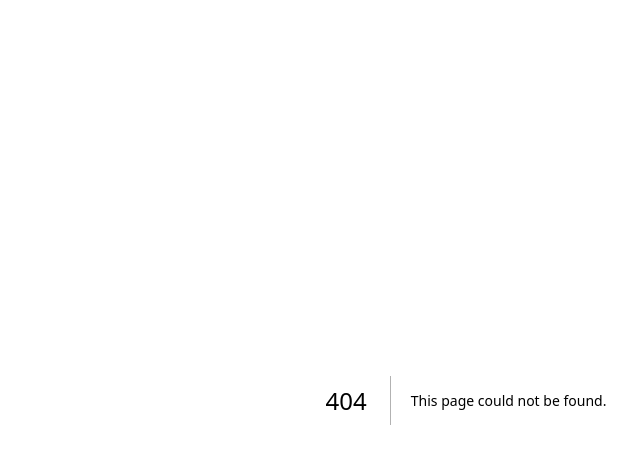
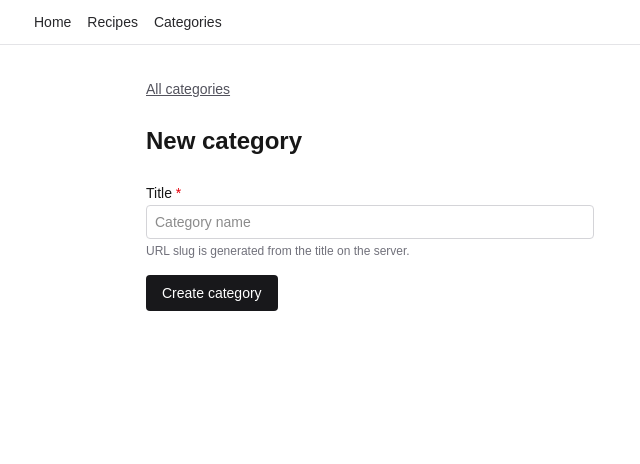
Before and after one commit to moaborg99/recipe-manager, a Next.js app: page /categories/new in a window 1280 px wide. Before the commit this address had no page. Shown: the top 464 px of the page, without its empty margins (174-814 px from the left). Built offline with nearby package versions, Linux system fonts and the light colour scheme; no server answers.

Commit message:
feat(categories): Add category CRUD pages and layout nav. Small fix for handle submit in recipie-form

```diff
--- /dev/null
+++ b/app/categories/[slug]/edit/page.tsx
@@ -0,0 +1,33 @@
+import Link from "next/link";
+import { notFound } from "next/navigation";
+
+import { CategoryForm } from "@/components/categories/category-form";
+import { getCategoryBySlug } from "@/lib/categories";
+
+export default async function EditCategoryPage(
+  props: PageProps<"/categories/[slug]/edit">,
+) {
+  const { slug } = await props.params;
+  const category = await getCategoryBySlug(slug);
+
+  if (!category) {
+    notFound();
+  }
+
+  return (
+    <main className="mx-auto max-w-2xl px-4 py-8 space-y-6">
+      <p className="flex flex-wrap gap-4 text-sm">
+        <Link href="/categories" className="text-zinc-600 underline">
+          All categories
+        </Link>
+      </p>
+      <h1 className="text-2xl font-bold">Edit category</h1>
+      <CategoryForm
+        key={category.id}
+        mode="edit"
+        initialSlug={slug}
+        defaultValues={{ title: category.title }}
+      />
+    </main>
+  );
+}
--- /dev/null
+++ b/app/categories/new/page.tsx
@@ -0,0 +1,17 @@
+import Link from "next/link";
+
+import { CategoryForm } from "@/components/categories/category-form";
+
+export default function NewCategoryPage() {
+  return (
+    <main className="mx-auto max-w-2xl px-4 py-8 space-y-6">
+      <p>
+        <Link href="/categories" className="text-zinc-600 underline text-sm">
+          All categories
+        </Link>
+      </p>
+      <h1 className="text-2xl font-bold">New category</h1>
+      <CategoryForm mode="create" />
+    </main>
+  );
+}
--- /dev/null
+++ b/app/categories/page.tsx
@@ -0,0 +1,49 @@
+import Link from "next/link";
+
+import { DeleteCategoryButton } from "@/components/categories/delete-category-button";
+import { getCategories } from "@/lib/categories";
+
+export default async function CategoriesPage() {
+  const categories = await getCategories();
+
+  return (
+    <main className="mx-auto max-w-2xl px-4 py-8 space-y-6">
+      <div className="flex flex-wrap items-center justify-between gap-3">
+        <h1 className="text-2xl font-bold m-0">Categories</h1>
+        <Link
+          href="/categories/new"
+          className="rounded border border-zinc-800 bg-zinc-900 px-3 py-1.5 text-sm font-medium text-white"
+        >
+          New category
+        </Link>
+      </div>
+
+      {categories.length === 0 ? (
+        <p className="text-zinc-600 text-sm">No categories yet. Create one to get started.</p>
+      ) : (
+        <ul className="divide-y divide-zinc-200 rounded-lg border border-zinc-200 list-none m-0 p-0">
+          {categories.map((c) => (
+            <li
+              key={c.id}
+              className="flex flex-wrap items-center justify-between gap-3 px-4 py-3"
+            >
+              <div>
+                <p className="font-medium text-zinc-900 m-0">{c.title}</p>
+                <p className="text-xs text-zinc-500 m-0">slug: {c.slug}</p>
+              </div>
+              <div className="flex items-center gap-2">
+                <Link
+                  href={`/categories/${c.slug}/edit`}
+                  className="rounded border border-zinc-300 bg-white px-2 py-1 text-xs font-medium text-zinc-800 hover:bg-zinc-50"
+                >
+                  Edit
+                </Link>
+                <DeleteCategoryButton slug={c.slug} title={c.title} />
+              </div>
+            </li>
+          ))}
+        </ul>
+      )}
+    </main>
+  );
+}
--- a/app/layout.tsx
+++ b/app/layout.tsx
@@ -1,4 +1,5 @@
 import type { Metadata } from "next";
+import Link from "next/link";
 import { Geist, Geist_Mono } from "next/font/google";
 import "./globals.css";
 
@@ -27,7 +28,22 @@ export default function RootLayout({
       lang="en"
       className={`${geistSans.variable} ${geistMono.variable} h-full antialiased`}
     >
-      <body className="min-h-full flex flex-col">{children}</body>
+      <body className="min-h-full flex flex-col">
+        <header className="border-b border-zinc-200 bg-white shrink-0">
+          <nav className="mx-auto max-w-4xl px-4 py-3 flex flex-wrap gap-4 text-sm">
+            <Link href="/" className="text-zinc-800 hover:underline">
+              Home
+            </Link>
+            <Link href="/recipes" className="text-zinc-800 hover:underline">
+              Recipes
+            </Link>
+            <Link href="/categories" className="text-zinc-800 hover:underline">
+              Categories
+            </Link>
+          </nav>
+        </header>
+        <div className="flex-1">{children}</div>
+      </body>
     </html>
   );
 }
--- /dev/null
+++ b/components/categories/category-form.tsx
@@ -0,0 +1,133 @@
+"use client";
+
+import { useRouter } from "next/navigation";
+import { useState, useTransition } from "react";
+
+import {
+  createCategory,
+  updateCategory,
+} from "@/actions/category-actions";
+
+export type CategoryFormDefaultValues = {
+  title: string;
+};
+
+type CategoryFormProps = {
+  mode: "create" | "edit";
+  initialSlug?: string;
+  defaultValues?: CategoryFormDefaultValues;
+};
+
+function mapServerError(message: string): { title?: string; general?: string } {
+  const msg = message.trim();
+  if (msg === "Title is required.") return { title: msg };
+  if (msg === "Category not found.") return { general: msg };
+  return { general: msg };
+}
+
+export function CategoryForm({
+  mode,
+  initialSlug,
+  defaultValues,
+}: CategoryFormProps) {
+  const router = useRouter();
+  const [isPending, startTransition] = useTransition();
+  const [title, setTitle] = useState(() => defaultValues?.title ?? "");
+  const [titleError, setTitleError] = useState<string | null>(null);
+  const [generalError, setGeneralError] = useState<string | null>(null);
+
+  function handleSubmit(e: React.SubmitEvent<HTMLFormElement>) {
+    e.preventDefault();
+    setTitleError(null);
+    setGeneralError(null);
+
+    const trimmed = title.trim();
+    if (!trimmed) {
+      setTitleError("Title is required.");
+      return;
+    }
+
+    startTransition(async () => {
+      if (mode === "create") {
+        const result = await createCategory({ title });
+        if (!result.success) {
+          const mapped = mapServerError(result.error);
+          setTitleError(mapped.title ?? null);
+          setGeneralError(mapped.general ?? null);
+          return;
+        }
+        router.push("/categories");
+        router.refresh();
+        return;
+      }
+
+      if (!initialSlug) {
+        setGeneralError("Missing category slug. Reload and try again.");
+        return;
+      }
+
+      const result = await updateCategory({ initialSlug, title });
+      if (!result.success) {
+        const mapped = mapServerError(result.error);
+        setTitleError(mapped.title ?? null);
+        setGeneralError(mapped.general ?? null);
+        return;
+      }
+      router.push("/categories");
+      router.refresh();
+    });
+  }
+
+  const inputErrorClass = "border-red-400 ring-1 ring-red-200";
+
+  return (
+    <form onSubmit={handleSubmit} className="space-y-4 max-w-md">
+      {generalError ? (
+        <p
+          className="m-0 rounded border border-red-300 bg-red-50 px-3 py-2 text-sm text-red-800"
+          role="alert"
+        >
+          {generalError}
+        </p>
+      ) : null}
+
+      <div className="space-y-1">
+        <label htmlFor="category-title" className="text-sm font-medium">
+          Title <span className="text-red-600">*</span>
+        </label>
+        <input
+          id="category-title"
+          type="text"
+          value={title}
+          onChange={(e) => {
+            setTitle(e.target.value);
+            setTitleError(null);
+            setGeneralError(null);
+          }}
+          aria-invalid={titleError ? true : undefined}
+          aria-describedby={titleError ? "category-title-error" : undefined}
+          className={`w-full rounded border px-2 py-1.5 text-sm ${
+            titleError ? inputErrorClass : "border-zinc-300"
+          }`}
+          placeholder="Category name"
+        />
+        {titleError ? (
+          <p id="category-title-error" className="m-0 text-sm text-red-800" role="alert">
+            {titleError}
+          </p>
+        ) : null}
+        <p className="m-0 text-xs text-zinc-500">
+          URL slug is generated from the title on the server.
+        </p>
+      </div>
+
+      <button
+        type="submit"
+        disabled={isPending}
+        className="rounded bg-zinc-900 px-4 py-2 text-sm font-medium text-white disabled:opacity-50"
+      >
+        {isPending ? "Saving…" : mode === "create" ? "Create category" : "Save changes"}
+      </button>
+    </form>
+  );
+}
--- /dev/null
+++ b/components/categories/delete-category-button.tsx
@@ -0,0 +1,55 @@
+"use client";
+
+import { useRouter } from "next/navigation";
+import { useState, useTransition } from "react";
+
+import { deleteCategory } from "@/actions/category-actions";
+
+type DeleteCategoryButtonProps = {
+  slug: string;
+  title: string;
+};
+
+export function DeleteCategoryButton({ slug, title }: DeleteCategoryButtonProps) {
+  const router = useRouter();
+  const [isPending, startTransition] = useTransition();
+  const [error, setError] = useState<string | null>(null);
+
+  function handleClick() {
+    setError(null);
+    if (
+      !window.confirm(
+        `Delete category "${title}"? Recipes linked to it will lose this tag. This cannot be undone.`,
+      )
+    ) {
+      return;
+    }
+
+    startTransition(async () => {
+      const result = await deleteCategory(slug);
+      if (!result.success) {
+        setError(result.error);
+        return;
+      }
+      router.refresh();
+    });
+  }
+
+  return (
+    <div className="space-y-1">
+      <button
+        type="button"
+        onClick={handleClick}
+        disabled={isPending}
+        className="rounded border border-red-700 bg-white px-2 py-1 text-xs font-medium text-red-800 hover:bg-red-50 disabled:opacity-50"
+      >
+        {isPending ? "…" : "Delete"}
+      </button>
+      {error ? (
+        <p className="m-0 text-xs text-red-700" role="alert">
+          {error}
+        </p>
+      ) : null}
+    </div>
+  );
+}
--- a/components/recipes/recipe-form.tsx
+++ b/components/recipes/recipe-form.tsx
@@ -178,7 +178,7 @@ export function RecipeForm({
     clearFieldError("categories", "general");
   }
 
-  function handleSubmit(e: React.FormEvent) {
+  function handleSubmit(e: React.SubmitEvent<HTMLFormElement>) {
     e.preventDefault();
     setFieldErrors({});
 
```
